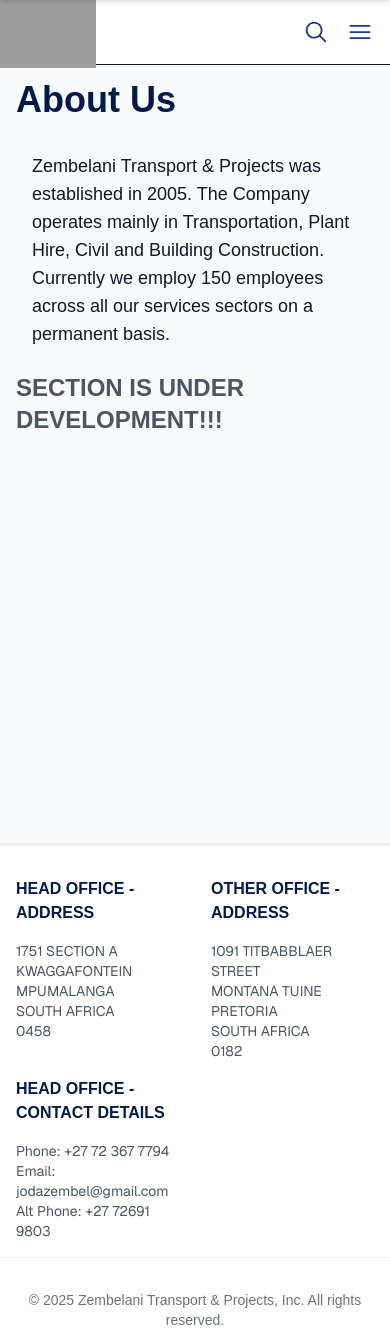
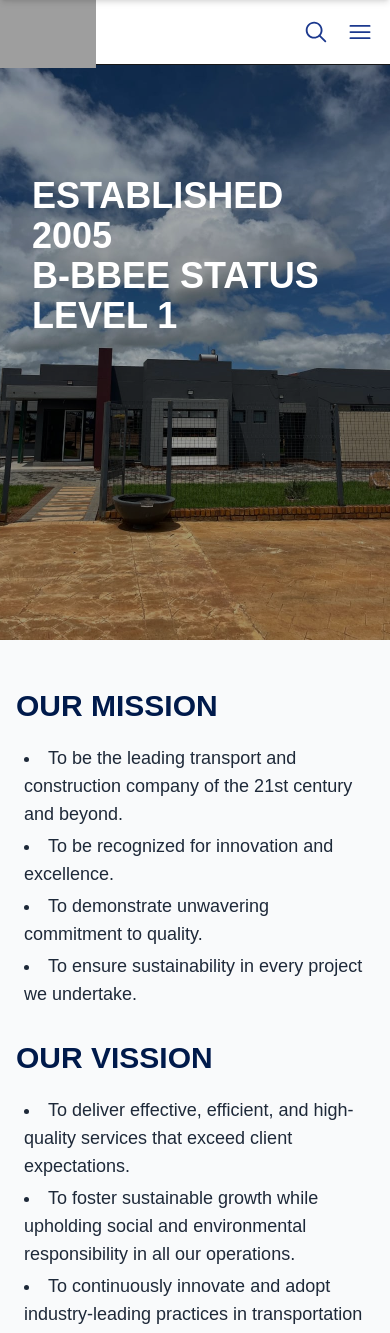
Before and after one commit to M9china/zembelani, a Next.js app: page /about-us in a window 390 px wide. Shown: the top 1333 px of the page. Built offline with nearby package versions, Linux system fonts and the light colour scheme; grey boxes are pictures that could not be loaded.

Commit message:
feat(About): add AboutCompany and OurClients components with images and content

```diff
--- a/src/app/about-us/page.tsx
+++ b/src/app/about-us/page.tsx
@@ -1,17 +1,9 @@
+import { AboutCompany } from "@/components";
+
 export default function AboutUsPage() {
   return (
-    <main className="bg-gray-50 min-h-screen py-[5rem]">
-      <h1 className="text-4xl gap-2 px-4 font-bold text-[#001A4B] mb-8">
-        About Us
-      </h1>
-      <div className="px-8 space-y-4">
-        <p className="text-gray-900 text-lg">
-          Zembelani Transport & Projects was established in 2005. The Company operates mainly in Transportation,
-          Plant Hire, Civil and Building Construction.
-          Currently we employ 150 employees across all our services sectors on a permanent basis.
-        </p>
-      </div>
-      <h1 className="text-2xl mt-6 px-4 font-bold text-gray-600">SECTION IS UNDER DEVELOPMENT!!!</h1>
+    <main className="bg-gray-50 min-h-screen">
+      <AboutCompany />
     </main>
   );
 }
--- /dev/null
+++ b/src/components/about/AboutCompany.tsx
@@ -0,0 +1,50 @@
+import Image from "next/image";
+import { OurClients } from "./OurClients";
+
+export const AboutCompany = () => {
+  return (
+    <main className="bg-gray-50 min-h-screen">
+      <Image
+        src="/office.jpg"
+        alt="About Us"
+        width={1920}
+        height={1080}
+        className="w-full brightness-65 h-[40rem] sm:h-[60rem] object-cover"
+      />
+      <div className="absolute top-[10rem]">
+        <h2 className="text-white font-semibold space-y-8 text-4xl px-8 sm:px-16 mt-4">
+          ESTABLISHED
+          <br /> 2005
+          <br /> B-BBEE STATUS
+          <br />
+          LEVEL 1<br />
+        </h2>
+      </div>
+      <div className="px-4 mt-[3rem]">
+        <div>
+            <h1 className="text-3xl text-[#001A4B] font-bold">OUR MISSION</h1>
+        <ul className="list-disc list-inside text-lg text-gray-800 mt-5 space-y-1 px-2">
+          <li>
+            To be the leading transport and construction company of the 21st
+            century and beyond.
+          </li>
+          <li>To be recognized for innovation and excellence.</li>
+          <li>To demonstrate unwavering commitment to quality.</li>
+          <li>To ensure sustainability in every project we undertake.</li>
+        </ul>
+        </div>
+        <div>
+            <h1 className="text-3xl text-[#001A4B] font-bold mt-8">OUR VISSION</h1>
+            <ul className="list-disc list-inside text-lg text-gray-800 mt-5 space-y-1 px-2">
+                <li>To deliver effective, efficient, and high-quality services that exceed client expectations.</li>
+                <li>To foster sustainable growth while upholding social and environmental responsibility in all our operations.</li>
+                <li>To continuously innovate and adopt industry-leading practices in transportation and construction to
+                    provide unmatched value to our clients and stakeholders.</li>
+            </ul>
+
+        </div>
+        <OurClients/>
+      </div>
+    </main>
+  );
+};
--- /dev/null
+++ b/src/components/about/OurClients.tsx
@@ -0,0 +1,34 @@
+import Image from "next/image";
+
+export const OurClients = () => {
+  return (
+    <main className="">
+      <h1 className="text-[#001A4B] text-3xl font-semibold mt-8">
+        CLIENTS & <br/>PARTNERS
+      </h1>
+      <Image
+        src="/partners.png"
+        alt="Our Clients"
+        width={1920}
+        height={1080}
+        className="w-full h-[23rem] sm:h-[60rem] object-contain"
+      />
+      <p className="text-lg text-gray-800">
+        Over the past 15 years we managed to build a reputable company which is
+        sustainable and delivers quality work and services, we managed to
+        acquire industry leading technology and machinery and successfully
+        completed a number of projects
+      </p>
+
+      <div className="mt-8 pb-16">
+        <h1 className="text-3xl font-semibold text-[#001A4B]">WHY CHOOSE US</h1>
+        <p className="pt-5 text-lg text-gray-800">
+          Our services are offered by qualified personnel who have a vast
+          experience in their respective fields and are highly professional. We
+          continually develop and adapt our strategy in order to give us a
+          competitive edge needed.
+        </p>
+      </div>
+    </main>
+  );
+};
--- a/src/components/about/index.ts
+++ b/src/components/about/index.ts
@@ -1,2 +1,3 @@
 export * from './About'
 export * from './AboutDto'
+export * from './AboutCompany'
```
Also changed, not shown: src/components/equipment/Equipment.tsx (+14 -7 lines), public/office.jpg (added), public/partners.png (added).
